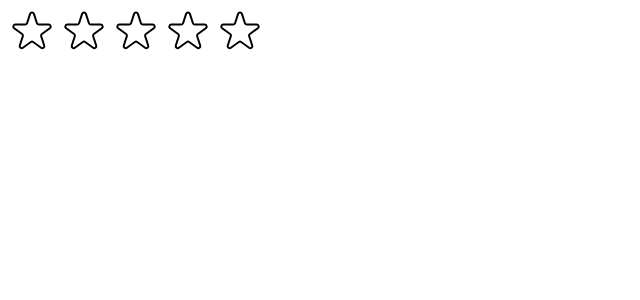
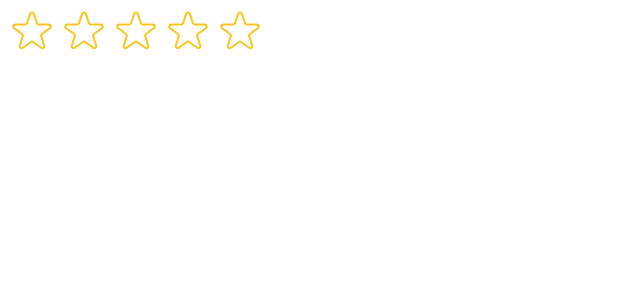
Before and after one commit to AdamRa0/FilmFinder, a React (Vite) app: page / in a window 1280 px wide. Shown: the top 300 px of the page, without its empty margins (0-640 px from the left). Built offline with nearby package versions, Linux system fonts and the light colour scheme.

Commit message:
feat: rating

```diff
--- a/src/StarRating.jsx
+++ b/src/StarRating.jsx
@@ -1,4 +1,5 @@
 import { useState } from "react";
+import PropTypes from 'prop-types';
 
 const parentContainerStyle = {
   display: "flex",
@@ -11,27 +12,37 @@ const starContainerStyle = {
   gap: "4px",
 };
 
-const textStyling = {
-  lineHeight: "1",
-  margin: "0",
-};
+Star.propTypes = {
+  onStarClick: PropTypes.func,
+  full: PropTypes.bool,
+  onHoverIn: PropTypes.func,
+  onHoverOut: PropTypes.func,
+  colour: PropTypes.string,
+  size: PropTypes.number
+}
 
-const starStyling = {
-  width: "48px",
-  height: "48px",
-  display: "block",
-  cursor: "pointer",
-};
+function Star({ onStarClick, full, onHoverIn, onHoverOut, colour, size }) {
+  const starStyling = {
+    width: `${size}px`,
+    height: `${size}px`,
+    display: "block",
+    cursor: "pointer",
+  };
 
-function Star({ onStarClick, full }) {
   return (
-    <span role="button" style={starStyling} onClick={onStarClick}>
+    <span
+      role="button"
+      style={starStyling}
+      onClick={onStarClick}
+      onMouseEnter={onHoverIn}
+      onMouseLeave={onHoverOut}
+    >
       {full ? (
         <svg
           xmlns="http://www.w3.org/2000/svg"
           viewBox="0 0 20 20"
-          fill="#000"
-          stroke="#000"
+          fill={colour}
+          stroke={colour}
         >
           <path d="M9.049 2.927c.3-.921 1.603-.921 1.902 0l1.07 3.292a1 1 0 00.95.69h3.462c.969 0 1.371 1.24.588 1.81l-2.8 2.034a1 1 0 00-.364 1.118l1.07 3.292c.3.921-.755 1.688-1.54 1.118l-2.8-2.034a1 1 0 00-1.175 0l-2.8 2.034c-.784.57-1.838-.197-1.539-1.118l1.07-3.292a1 1 0 00-.364-1.118L2.98 8.72c-.783-.57-.38-1.81.588-1.81h3.461a1 1 0 00.951-.69l1.07-3.292z" />
         </svg>
@@ -40,7 +51,7 @@ function Star({ onStarClick, full }) {
           xmlns="http://www.w3.org/2000/svg"
           fill="none"
           viewBox="0 0 24 24"
-          stroke="#000"
+          stroke={colour}
         >
           <path
             strokeLinecap="round"
@@ -54,25 +65,60 @@ function Star({ onStarClick, full }) {
   );
 }
 
-export default function StarRating({ maxRating = 5 }) {
-  const [rating, setRating] = useState(0);
+StarRating.propTypes = {
+  maxRating: PropTypes.number.isRequired,
+  defaultRating: PropTypes.number,
+  colour: PropTypes.string,
+  size: PropTypes.number,
+  messages: PropTypes.array,
+  className: PropTypes.string,
+  onSetRating: PropTypes.func
+}
+
+export default function StarRating({
+  maxRating = 5,
+  colour = "#fcc419",
+  size = 48,
+  className = "",
+  messages = [],
+  defaultRating = 0,
+  onSetRating
+}) {
+  const [rating, setRating] = useState(defaultRating);
+  const [tempRating, setTempRating] = useState(0);
+
+  const textStyling = {
+    lineHeight: "1",
+    margin: "0",
+    color: colour,
+    fontSize: `${size / 1.5}px`,
+  };
 
   function handleRating(rating) {
     setRating(rating);
+    onSetRating(rating);
   }
 
   return (
-    <div style={parentContainerStyle}>
+    <div style={parentContainerStyle} className={className}>
       <div style={starContainerStyle}>
         {Array.from({ length: maxRating }, (_, i) => (
           <Star
             key={i}
             onStarClick={() => handleRating(i + 1)}
-            full={rating >= i + 1}
+            onHoverIn={() => setTempRating(i + 1)}
+            onHoverOut={() => setTempRating(0)}
+            full={tempRating ? tempRating >= i + 1 : rating >= i + 1}
+            colour={colour}
+            size={size}
           />
         ))}
       </div>
-      <p style={textStyling}>{rating || ""}</p>
+      <p style={textStyling}>
+        {messages.length === maxRating
+          ? messages[tempRating ? tempRating - 1 : rating - 1]
+          : tempRating || rating || ""}
+      </p>
     </div>
   );
 }
--- a/src/main.jsx
+++ b/src/main.jsx
@@ -1,13 +1,16 @@
-import React from 'react'
-import ReactDOM from 'react-dom/client'
+import React from "react";
+import ReactDOM from "react-dom/client";
 // import App from './App.jsx'
 // import './index.css'
 
-import StarRating from './StarRating'
+import StarRating from "./StarRating";
 
-ReactDOM.createRoot(document.getElementById('root')).render(
+ReactDOM.createRoot(document.getElementById("root")).render(
   <React.StrictMode>
     {/* <App /> */}
-    <StarRating maxRating={5}/>
-  </React.StrictMode>,
-)
+    <StarRating
+      maxRating={5}
+      messages={["Terrible", "Bad", "Okay", "Good", "Amazing"]}
+    />
+  </React.StrictMode>
+);
```
Also changed, not shown: 1 other file (tests, documents, lock files or other folders).
